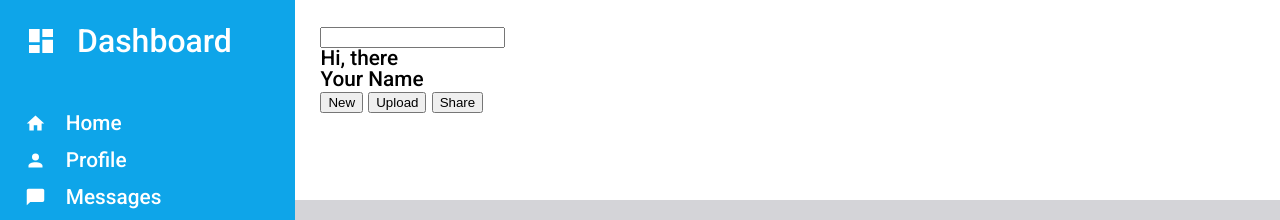
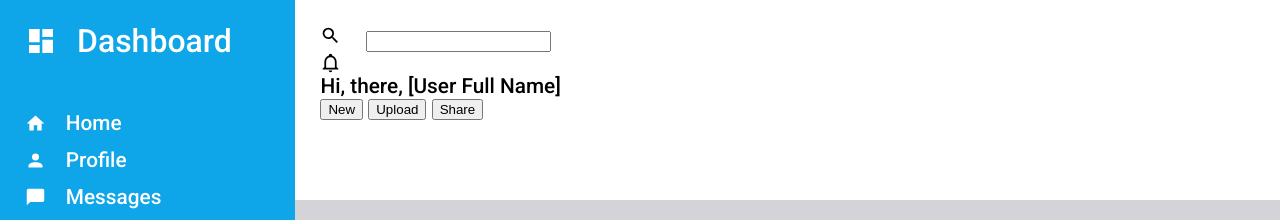
Before and after one commit to bencariazo/admin-dashboard, a plain HTML site: page index.html in a window 1280 px wide. Shown: the top 220 px of the page. Drawn offline with Linux system fonts and the light colour scheme.

Commit message:
Add a flex to each header child
This would be able to help for better control using flex property

```diff
--- a/index.html
+++ b/index.html
@@ -17,21 +17,29 @@
 			<div class="grid-container">
 				<header id="header">
 					<div class="main">
-						<div class="utilities">
+						<div class="upper-row">
 							<div id="searchbar">
+								<img src="imgs/magnify.svg" alt="" />
 								<input type="text" />
 							</div>
-							<div id="notification"></div>
+							<div id="notification">
+								<img src="imgs/bell-outline.svg" alt="" />
 							</div>
+						</div>
+						<div class="lower-row">
+							<div class="left-lower">
 								<div class="profile-icon"></div>
 								<div class="greetings">
-							<div class="message">Hi, there</div>
-							<div class="user-name">Your Name</div>
+									<div class="message">Hi, there, [User Full Name]</div>
 								</div>
+							</div>
+							<div class="right-lower">
 								<div class="action-buttons">
 									<button class="buttons">New</button>
 									<button class="buttons">Upload</button>
 									<button class="buttons">Share</button>
+								</div>
+							</div>
 						</div>
 					</div>
 				</header>
```
Lines whose indentation alone changed are shown as unchanged.
